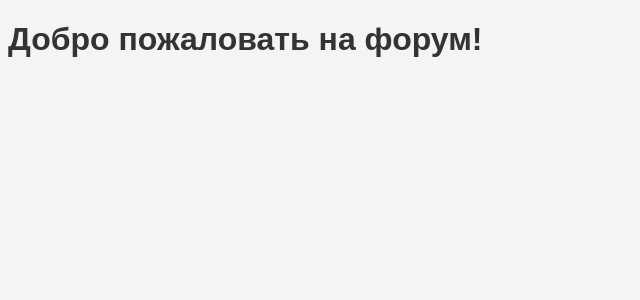
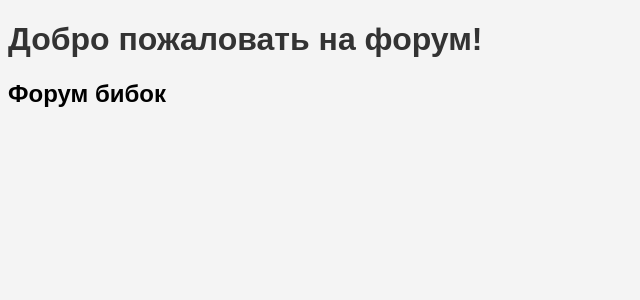
Before and after one commit to xYarvinx/Web_Forum_Flask, a Flask app: page /forum in a window 1280 px wide. Shown: the part 34-334 px from the top of the page, without its empty margins (0-640 px from the left). Run offline with Flask 3, Linux system fonts and the light colour scheme.

Commit message:
Edit forum.html

```diff
--- a/templates/forum.html
+++ b/templates/forum.html
@@ -5,4 +5,5 @@
 {% block content %}
     <h1>Добро пожаловать на форум!</h1>
     <!-- здесь можно разместить уникальное содержимое только для этой страницы -->
+    <h2> Форум бибок </h2>
 {% endblock %}
```
